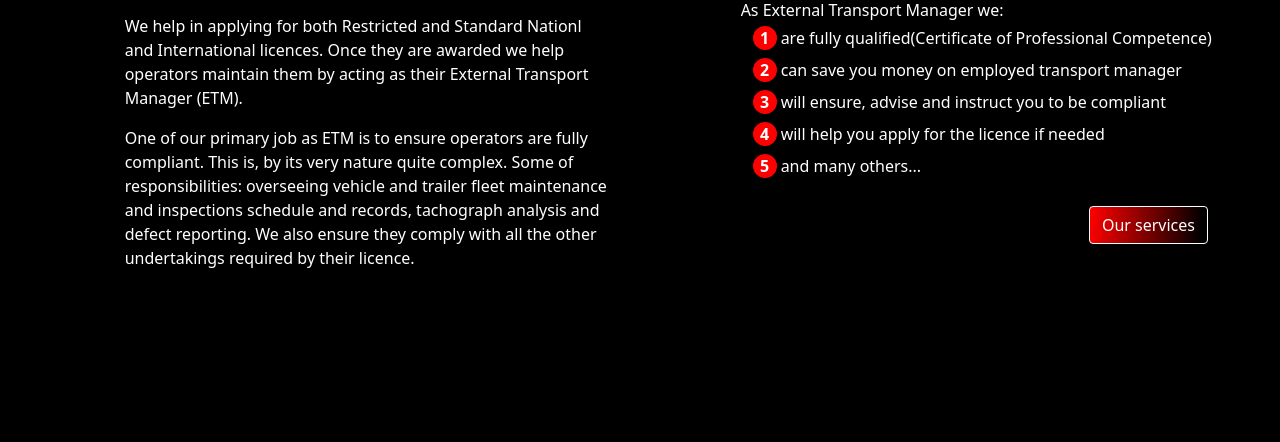
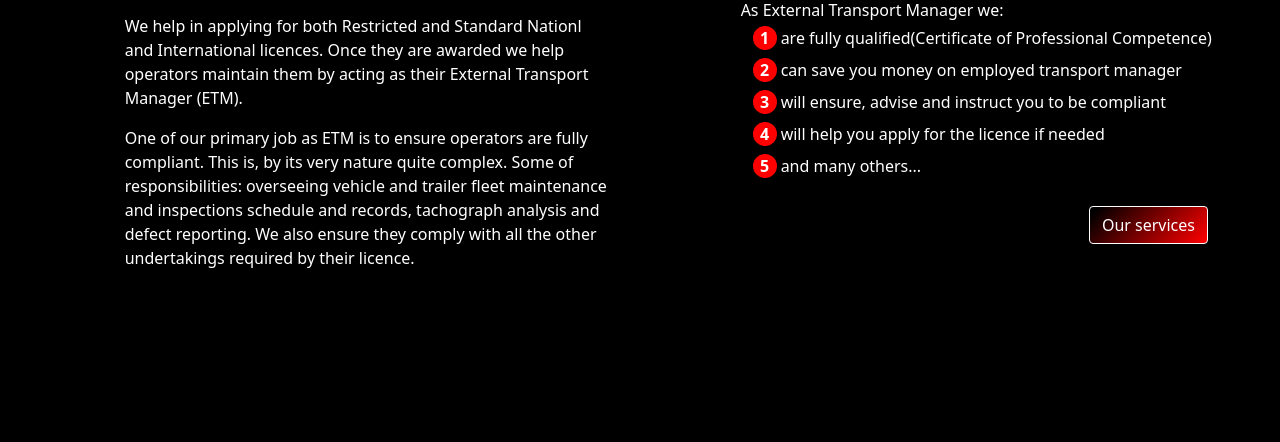
Before and after one commit to malc-u/Your-CPC-TransportManager, a Flask app: page /about in a window 1280 px wide, with the pointer over the restyled element. Shown: the part 298-740 px from the top of the page. Run offline with Flask 2, Linux system fonts and the light colour scheme; style sheets or scripts are compiled from the project's sources; some libraries are stand-ins or nearby versions.

Commit message:
Amended incorrect degree in linear gradient

```diff
--- a/static/scss/pages/_about.scss
+++ b/static/scss/pages/_about.scss
@@ -17,9 +17,9 @@
 
 .btn-about:hover {
     color: $white;
-    background: -moz-linear-gradient(1355deg, $black 5%, $red 100%);
-    background: -webkit-linear-gradient(1355deg, $black 5%, $red 100%);
-    background: linear-gradient(1355deg, $black 5%, $red 100%);
+    background: -moz-linear-gradient(135deg, $black 5%, $red 100%);
+    background: -webkit-linear-gradient(135deg, $black 5%, $red 100%);
+    background: linear-gradient(135deg, $black 5%, $red 100%);
 }
 
 ol {
```
